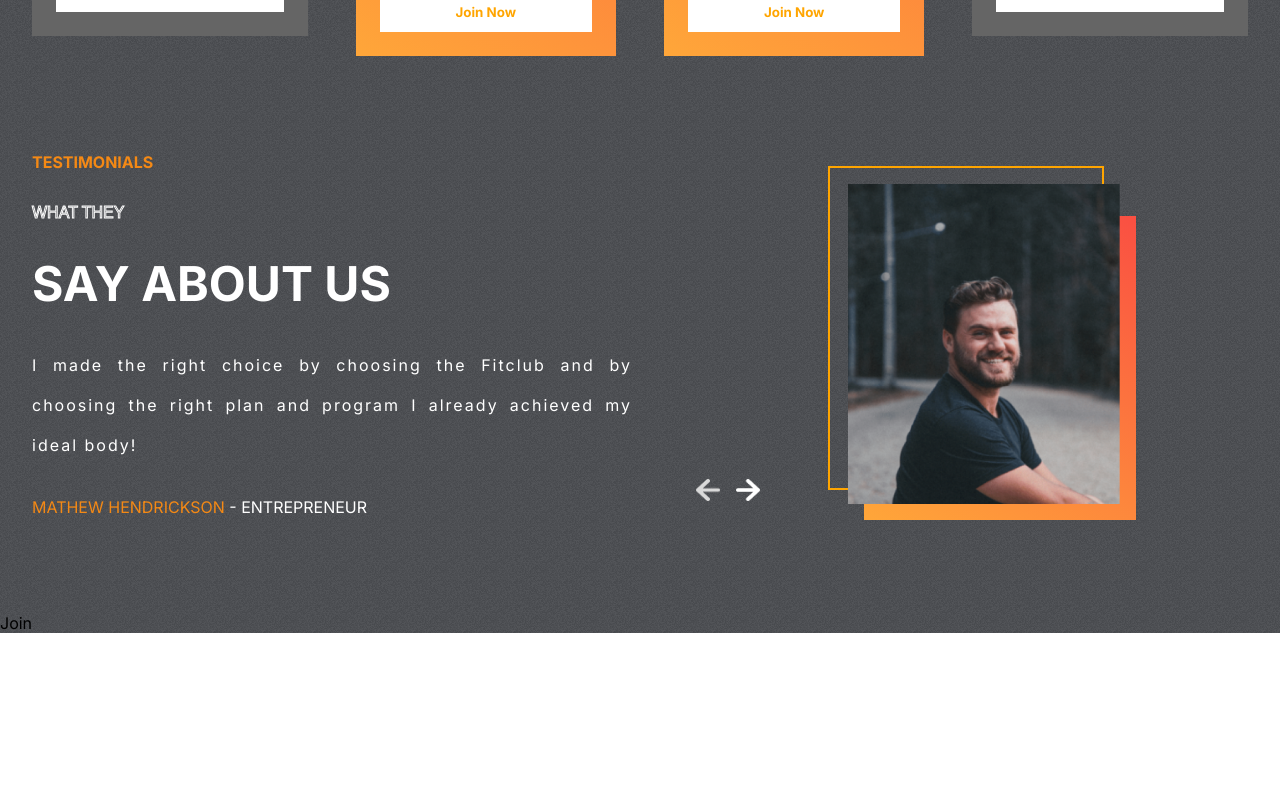
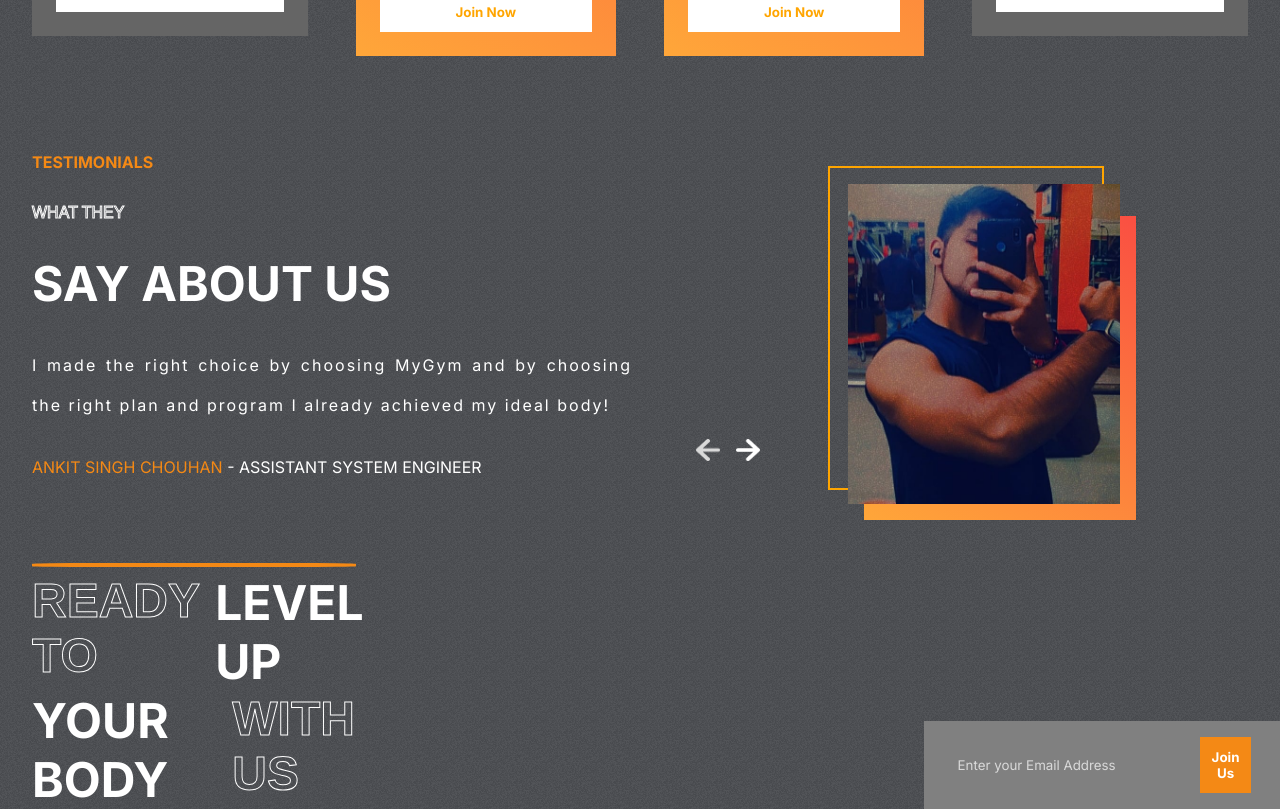
Before and after one commit to Ankitsingh6299/MyGym, a React (Create React App) app: page / in a window 1280 px wide. Shown: the part 2579-3388 px from the top of the page. Before the commit the page ends 3212 px from the top, so only its background shows below. Built offline with nearby package versions, Linux system fonts and the light colour scheme.

Commit message:
Testimonial data updated and join us section started

```diff
--- a/src/components/Join.css
+++ b/src/components/Join.css
@@ -0,0 +1,48 @@
+.Join{
+display: flex;
+padding: 0 2rem;
+gap: 10rem;
+}
+.left-j{
+    color: white;
+    font-size: 3rem;
+    font-weight: bold;
+    text-transform: uppercase;
+    position: relative;
+}
+.left-j>hr{
+    position: absolute;
+    width: 20rem;
+    border: 2px solid var(--orange);
+    border-radius: 20%;
+    margin: -10px 0;
+}
+.left-j>div{
+    display: flex;
+    gap: 1rem;
+}
+.right-j{
+display: flex;
+gap: 25rem;
+justify-content: center;
+align-items: flex-end;
+}
+.email-container{
+    display: flex;
+    gap: 3rem;
+    background-color: gray;
+    padding: 1rem 2rem;
+}
+.email-container>input{
+    background-color: transparent;
+    border: none;
+    outline: none;
+    color: var(--lightgrayz);
+}
+::placeholder{
+    color: var(--lightgray);
+}
+.btn-j{
+    background: var(--orange);
+    color: white;
+}
--- a/src/components/Join.js
+++ b/src/components/Join.js
@@ -1,8 +1,27 @@
 import React from 'react'
-
+import './Join.css';
 function Join() {
   return (
-    <div>Join</div>
+    <div className='Join' id='join-us'>
+      <div className='left-j'>
+        <hr />
+          <div>
+            <span className='stroke-text'>READY TO</span>
+            <span> LEVEL UP</span>
+          </div>
+          <div>
+            <span>YOUR BODY</span>
+            <span className='stroke-text'> WITH US</span>
+          </div>
+      </div>
+      <div className='right-j'>
+        <div><span></span></div>
+        <form action='' className='email-container'>
+          <input type='email' name='user-email' placeholder='Enter your Email Address' />
+          <button className='btn btn-j'>Join Us</button>
+        </form>
+        </div>
+    </div>
   )
 }
 
--- a/src/data/testimonialsData.js
+++ b/src/data/testimonialsData.js
@@ -1,20 +1,20 @@
-import image1 from "../assets/t-image1.png";
-import image2 from "../assets/t-image2.jpg";
+import ankit from "../assets/ankit.jpg";
+import amit from "../assets/amit.jpg";
 import image3 from "../assets/t-image3.jpg";
 
 export const testimonialsData = [
   {
-    image: image1,
+    image: ankit,
     review:
-      "I made the right choice by choosing the Fitclub and by choosing the right plan and program I already achieved my ideal body!",
-    name: 'MATHEW HENDRICKSON',
-    status : 'ENTREPRENEUR'
+      "I made the right choice by choosing MyGym and by choosing the right plan and program I already achieved my ideal body!",
+    name: 'Ankit Singh Chouhan',
+    status : 'Assistant System Engineer'
   },
   {
-    image: image2,
-    review: 'Lorem ipsum dolor sit amet consectetur adipisicing elit. Commodi ipsam, ab itaque nam perferendis impedit sint ',
-    name: 'JOHN KEVIN',
-    status: 'COACH'
+    image: amit,
+    review: 'I have been a part of this gym since last 5years and I am finally able to shape my body nto a better shape',
+    name: 'Amit',
+    status: 'IT Engineer'
   },
   {
     image : image3,
```
Also changed, not shown: src/assets/ankit.jpg (added), 1 other file (tests, documents, lock files or other folders).
